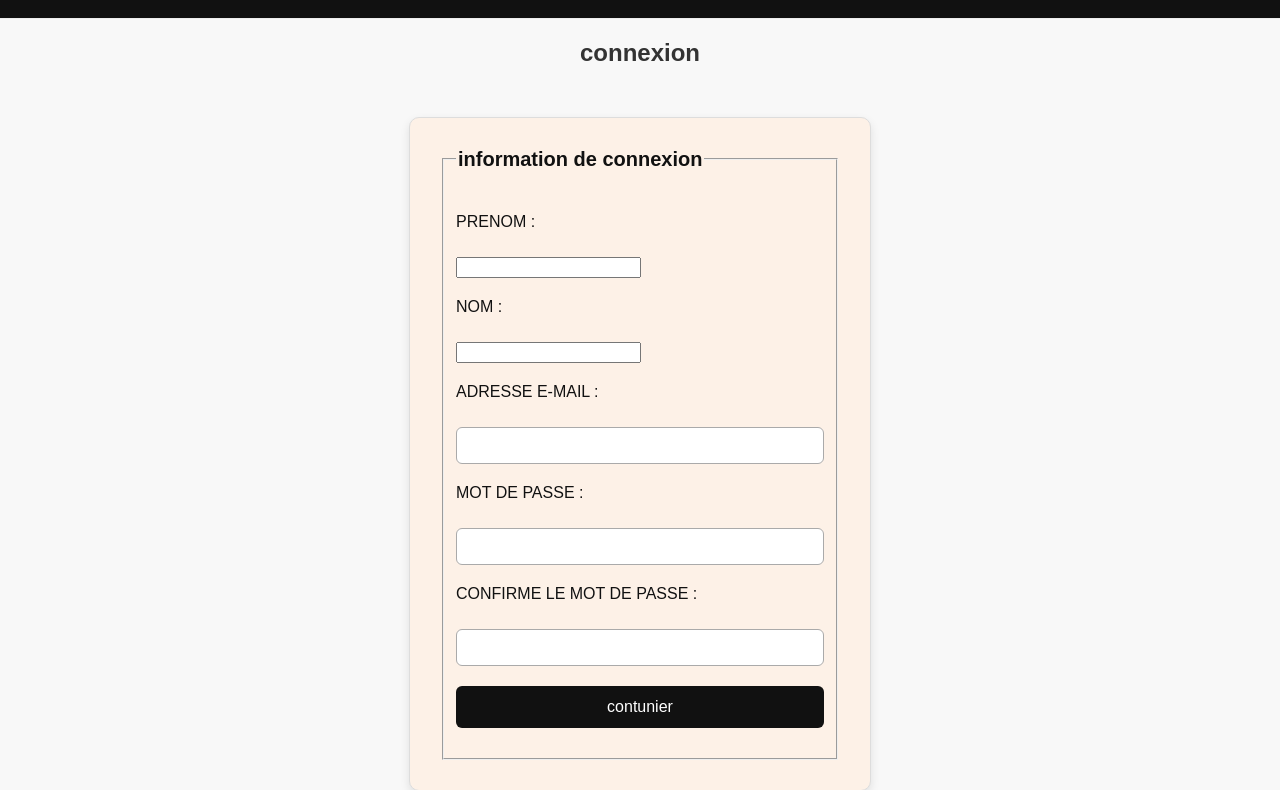
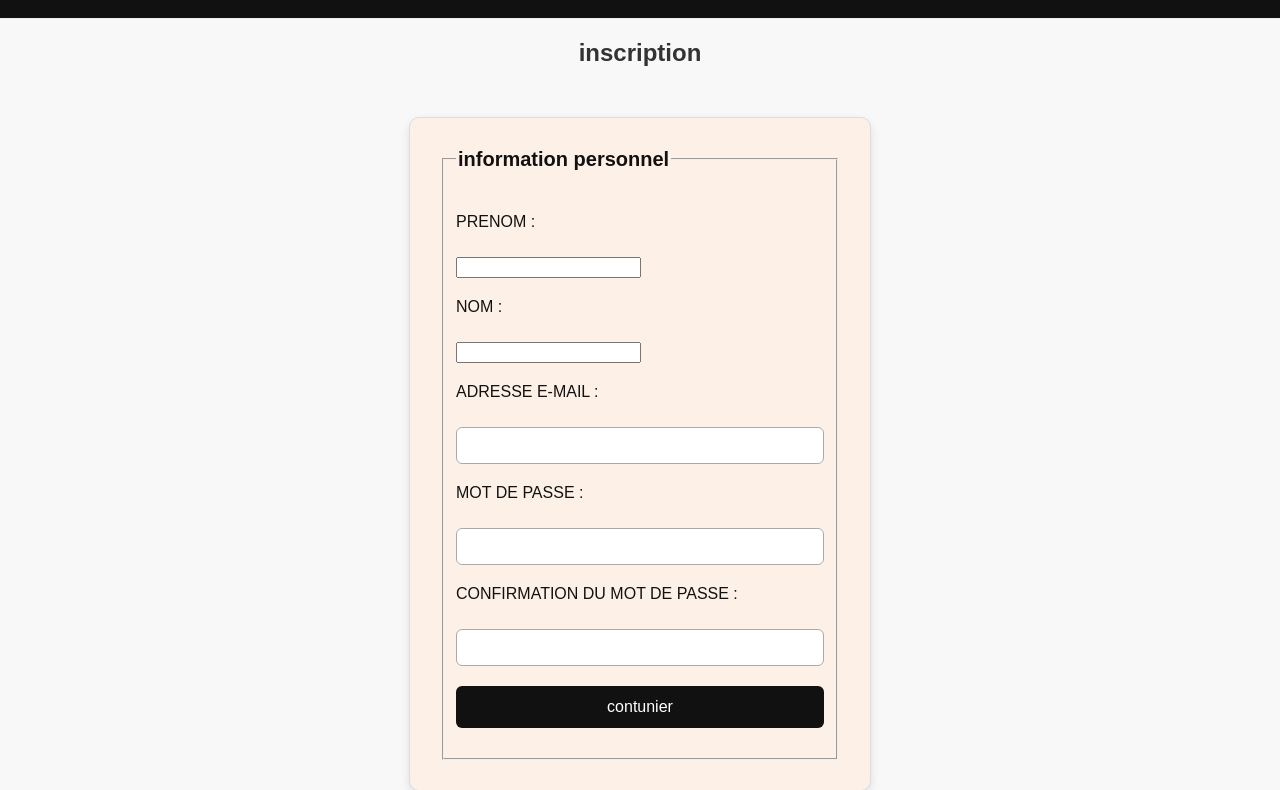
Before and after one commit to loela0330/projet-chez-ruth, a plain HTML site: page nouveau compte.html in a window 1280 px wide. Shown: the part 50-840 px from the top of the page. Drawn offline with Linux system fonts and the light colour scheme.

```diff
--- a/nouveau compte.html
+++ b/nouveau compte.html
@@ -11,10 +11,10 @@
       <h1><a href="index.html">CHEZ RUTH</a></h1>
     </header>
     <main>
-        <h2>connexion</h2>
+        <h2>inscription</h2>
         <form action="" method="post">
             <fieldset>
-                <legend>information de connexion</legend>
+                <legend>information personnel</legend>
                 <p>
                     <label for="text">PRENOM :</label><br>
                     <input type="text" id="text" name="text" required/>
@@ -32,7 +32,7 @@
                     <input type="password" id="password" name="password" required/>
                 </p>
                 <p>
-                    <label for="password">CONFIRME LE MOT DE PASSE :</label><br>
+                    <label for="password">CONFIRMATION DU MOT DE PASSE :</label><br>
                     <input type="password" id="password" name="password" required/>
                 </p>
                 <p>
```
Also changed, not shown: connexion.html (+1 -1 lines).
